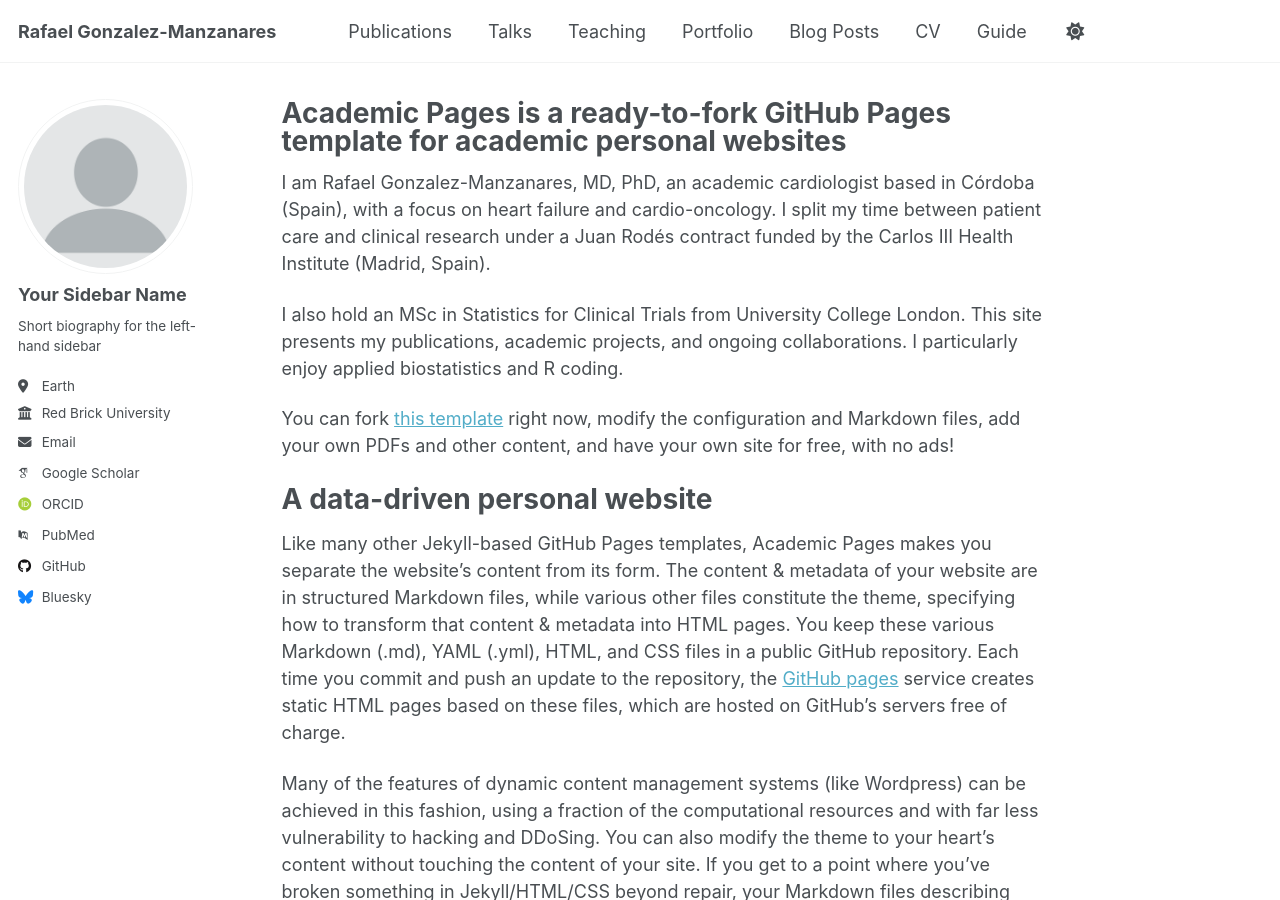
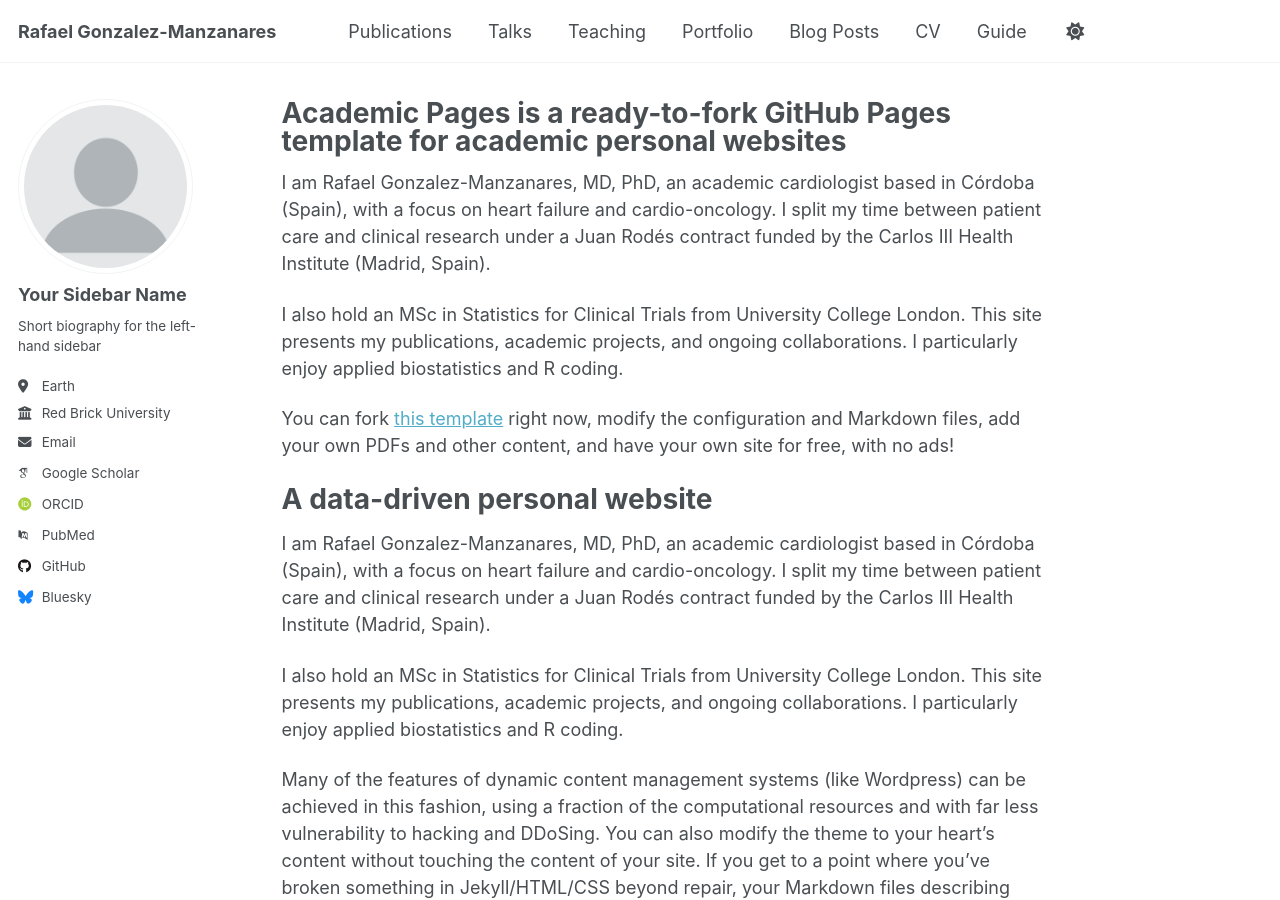
Before and after one commit to rafaelglezm/rafaelglezm.github.io, a Jekyll site: the page built from _pages/about.md, in a window 1280 px wide and 900 px high. Built offline with Jekyll 4.4.1, drawn with Linux system fonts in a browser that asks for light colours; some web fonts are replaced; a script that is not in the unit is left out.

Commit message:
Update about.md

```diff
--- a/_pages/about.md
+++ b/_pages/about.md
@@ -15,7 +15,9 @@ I also hold an MSc in Statistics for Clinical Trials from University College Lon
 
 A data-driven personal website
 ======
-Like many other Jekyll-based GitHub Pages templates, Academic Pages makes you separate the website's content from its form. The content & metadata of your website are in structured Markdown files, while various other files constitute the theme, specifying how to transform that content & metadata into HTML pages. You keep these various Markdown (.md), YAML (.yml), HTML, and CSS files in a public GitHub repository. Each time you commit and push an update to the repository, the [GitHub pages](https://pages.github.com/) service creates static HTML pages based on these files, which are hosted on GitHub's servers free of charge.
+I am Rafael Gonzalez-Manzanares, MD, PhD, an academic cardiologist based in Córdoba (Spain), with a focus on heart failure and cardio-oncology. I split my time between patient care and clinical research under a Juan Rodés contract funded by the Carlos III Health Institute (Madrid, Spain).
+
+I also hold an MSc in Statistics for Clinical Trials from University College London. This site presents my publications, academic projects, and ongoing collaborations. I particularly enjoy applied biostatistics and R coding.
 
 Many of the features of dynamic content management systems (like Wordpress) can be achieved in this fashion, using a fraction of the computational resources and with far less vulnerability to hacking and DDoSing. You can also modify the theme to your heart's content without touching the content of your site. If you get to a point where you've broken something in Jekyll/HTML/CSS beyond repair, your Markdown files describing your talks, publications, etc. are safe. You can rollback the changes or even delete the repository and start over - just be sure to save the Markdown files! You can also write scripts that process the structured data on the site, such as [this one](https://github.com/academicpages/academicpages.github.io/blob/master/talkmap.ipynb) that analyzes metadata in pages about talks to display [a map of every location you've given a talk](https://academicpages.github.io/talkmap.html).
 
```
